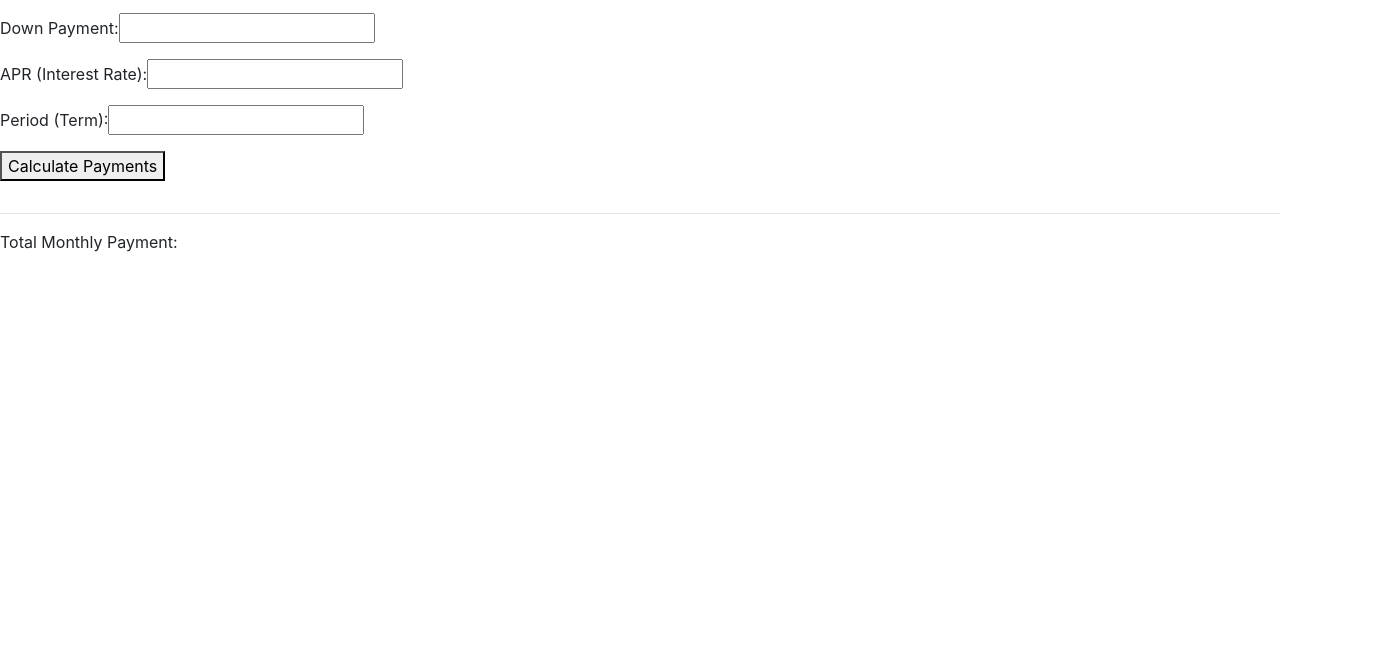
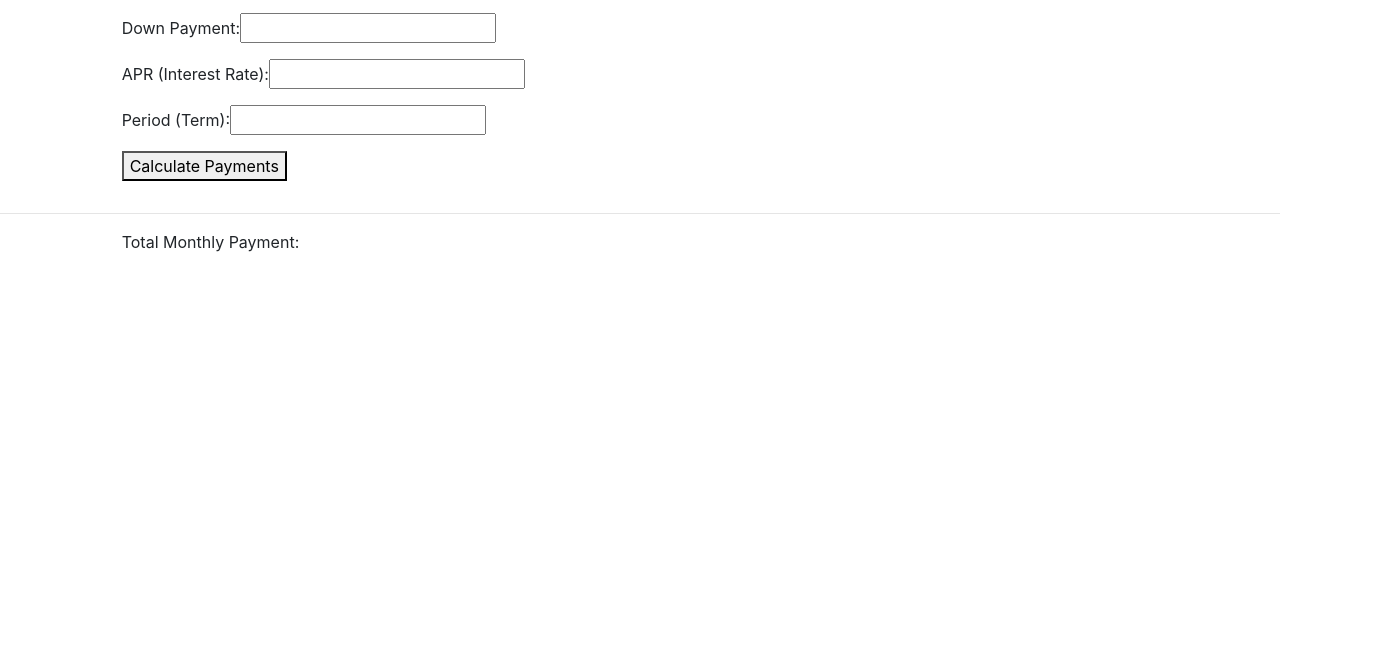
Before and after one commit to Top-Tier-Coder/Mortgage-Calculator-2.0, a plain HTML site: page mortgage.html in a window 1280 px wide. Shown: the part 145-800 px from the top of the page, 1387 px wide, since content can reach past the window. Drawn offline with nearby package versions, Linux system fonts and the light colour scheme.

Commit message:
Calculator center

```diff
--- a/mortgage.html
+++ b/mortgage.html
@@ -39,7 +39,7 @@
           </div>
       </nav>
 
-    <div class="Container">
+    <div class="container-fluid offset-1">
         <div class="row">
             <div class="col">
                 <H1>Mortage Calculator</H1>
@@ -54,7 +54,7 @@
 
     <hr/>
 
-    <div id="tableHeader">
+    <div class="container-fluid offset-1" id="tableHeader">
         <table>
             <th>
                 <tr>
```
Also changed, not shown: index.html (+2 -2 lines).
